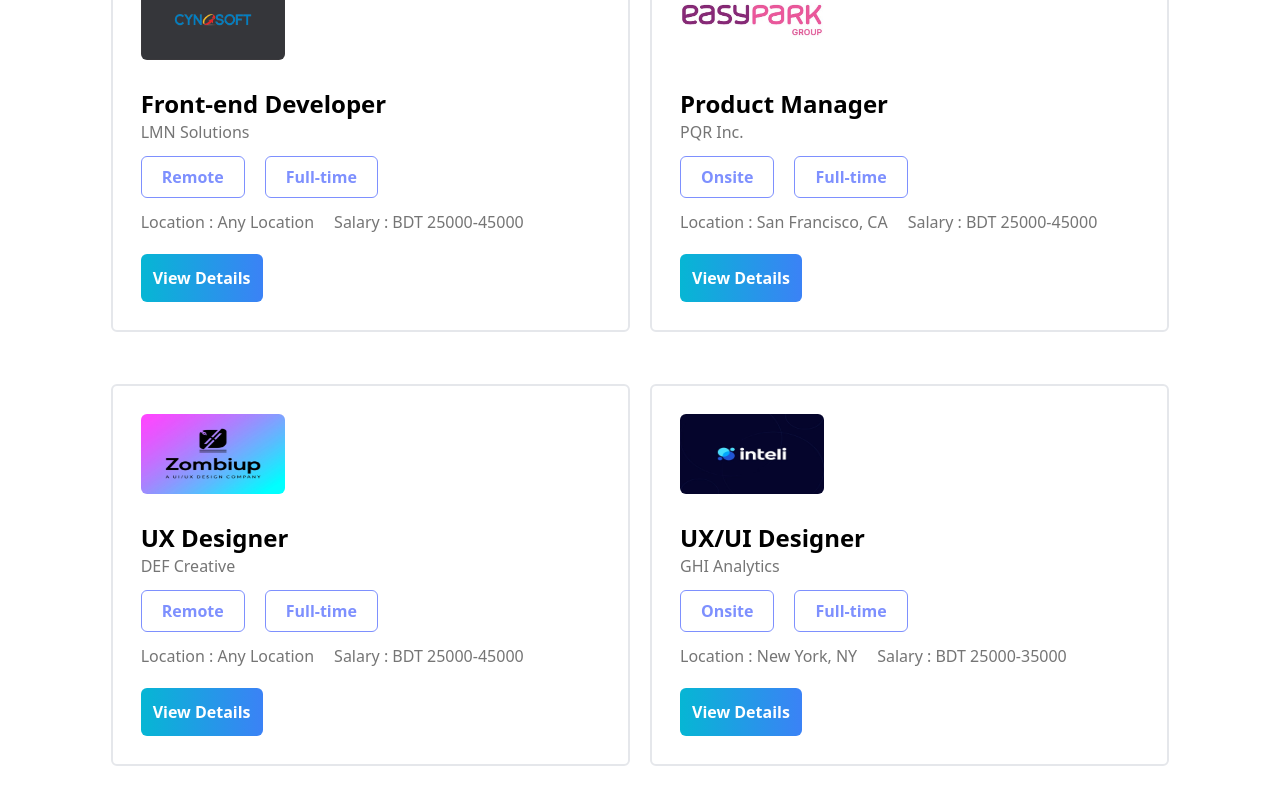
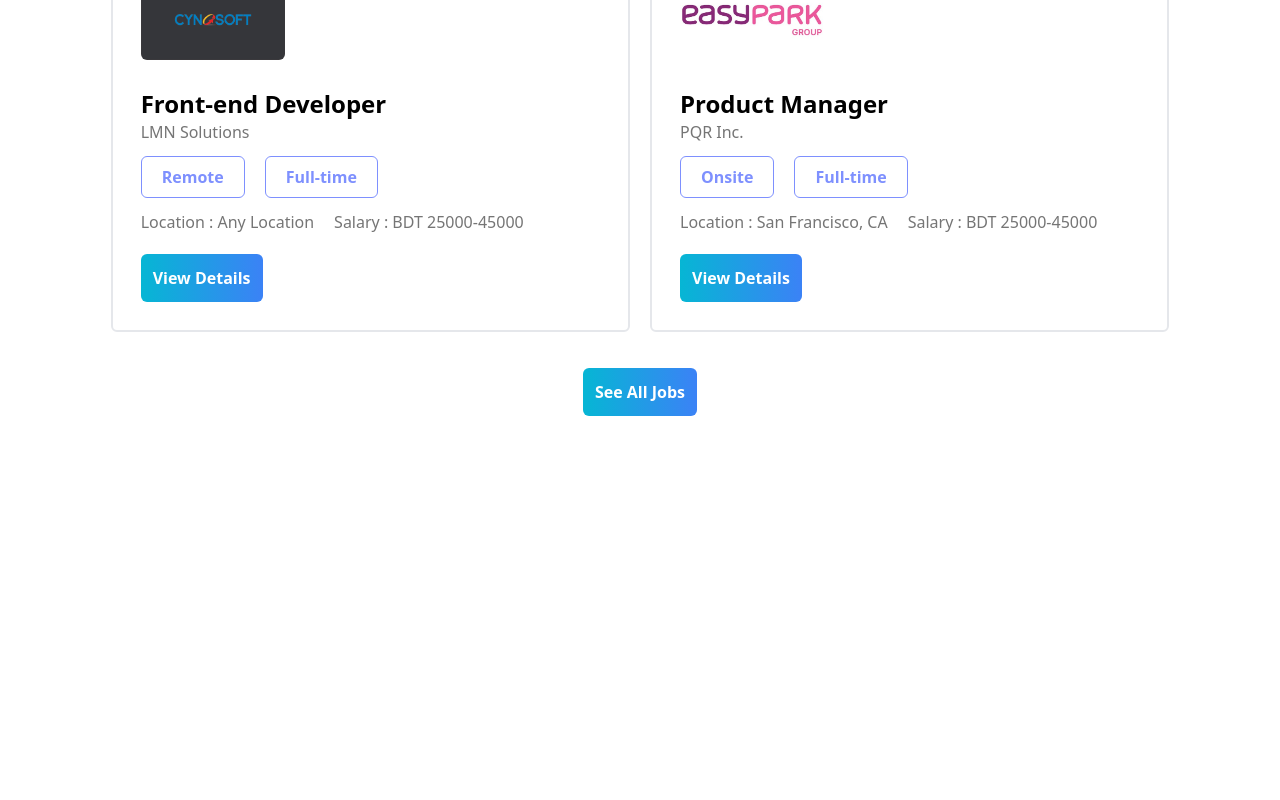
Before and after one commit to akashislam1/todays-job, a React (Vite) app: page / in a window 1280 px wide. Shown: the part 1895-2695 px from the top of the page. After the commit the page ends 2427 px from the top, so only its background shows below. Built offline with nearby package versions, Linux system fonts and the light colour scheme.

Commit message:
added handleShowAll button  for see all job

```diff
--- a/src/components/Features/Features.jsx
+++ b/src/components/Features/Features.jsx
@@ -3,6 +3,10 @@ import Feature from "./Feature";
 
 const Features = () => {
   const [features, setFeatures] = useState([]);
+  const [showAll, setShowAll] = useState(false);
+  const handleShowAll = () => {
+    setShowAll(true);
+  };
 
   useEffect(() => {
     fetch("../../../public/data.json")
@@ -10,6 +14,7 @@ const Features = () => {
       .then((data) => setFeatures(data));
   }, []);
   return (
+    <>
       <div className=" my-28 p-1">
         <div className=" lg:text-center">
           <h1 className="text-2xl lg:text-5xl font-bold">Featured Jobs</h1>
@@ -19,11 +24,19 @@ const Features = () => {
           </p>
         </div>
         <div className="grid lg:grid-cols-2 gap-5 ">
-        {features.map((feature) => (
+          {features?.slice(0, showAll ? 10 : 4).map((feature) => (
             <Feature key={feature.id} feature={feature}></Feature>
           ))}
         </div>
+        {!showAll && (
+          <div className="text-center mt-5">
+            <button onClick={handleShowAll} className="btn-primary">
+              See All Jobs
+            </button>
           </div>
+        )}
+      </div>
+    </>
   );
 };
 
```
Lines whose indentation alone changed are shown as unchanged.
